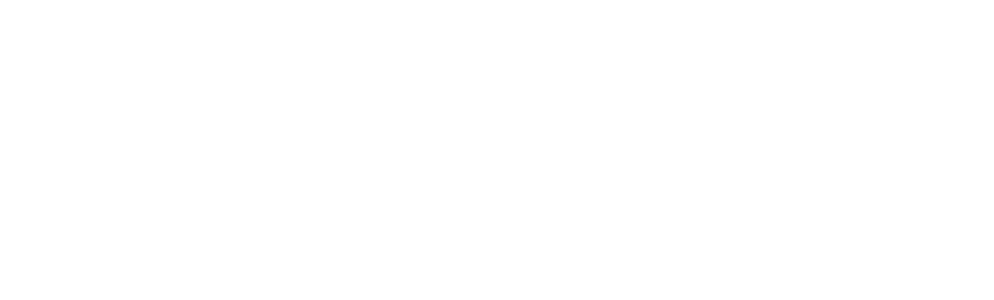
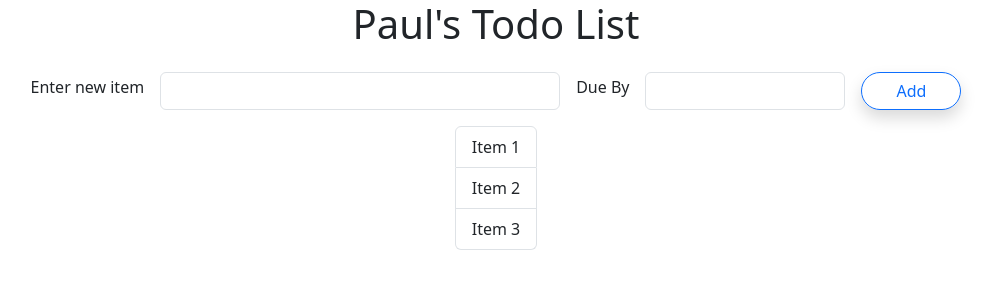
Before and after one commit to paulg44/typescript-weather-app, a React (Create React App) app in the folder my-app/: page /todo in a window 1280 px wide. Before the commit this address had no page. Shown: the top 300 px of the page, without its empty margins (144-1138 px from the left). Built offline with nearby package versions, Linux system fonts and the light colour scheme; the HTML template or start-up script is replaced by a standard one.

Commit message:
add jsx to enter todo and todo list, play around with bootstrap

```diff
--- a/my-app/src/App.tsx
+++ b/my-app/src/App.tsx
@@ -5,6 +5,7 @@
 import WeatherAppDisplay from "./WeatherApp/WeatherAppDisplay";
 import HangmanAppDisplay from "./HangmanTestProject/HangmanAppDisplay";
 import ShoppingCartDisplay from "./ShoppingCart/ShoppingCartAppDisplay";
+import TodoDisplay from "./TodoApp/TodoDisplay";
 
 function App() {
   return (
@@ -14,6 +15,7 @@
         <Route path="/weather" element={<WeatherAppDisplay />}></Route>
         <Route path="/hangman" element={<HangmanAppDisplay />}></Route>
         <Route path="/shopping/*" element={<ShoppingCartDisplay />}></Route>
+        <Route path="/todo/" element={<TodoDisplay />}></Route>
       </Routes>
     </>
   );
--- a/my-app/src/Homepage/Homepage.tsx
+++ b/my-app/src/Homepage/Homepage.tsx
@@ -7,6 +7,7 @@
       <Link to={"/weather"}>Weather App</Link>
       <Link to={"/hangman"}>Hangman</Link>
       <Link to={"/shopping"}>Shopping Cart</Link>
+      <Link to={"/todo"}>Todo List</Link>
     </div>
   );
 }
--- a/my-app/src/TodoApp/EnterNewTodo.tsx
+++ b/my-app/src/TodoApp/EnterNewTodo.tsx
@@ -0,0 +1,23 @@
+// Component for entering new todo
+import { Container, Form, Button } from "react-bootstrap";
+
+function EnterNewTodo() {
+  return (
+    <Container className=" d-flex align-items-center justify-content-center">
+      <Form.Label>Enter new item</Form.Label>
+      <Form.Control className="m-3" style={{ width: "400px" }}></Form.Control>
+      <Form.Label>Due By</Form.Label>
+      <Form.Control className="m-3" style={{ width: "200px" }}></Form.Control>
+
+      <Button
+        variant="outline-primary"
+        className="shadow"
+        style={{ borderRadius: "20px", width: "100px" }}
+      >
+        Add
+      </Button>
+    </Container>
+  );
+}
+
+export default EnterNewTodo;
--- a/my-app/src/TodoApp/TodoDisplay.tsx
+++ b/my-app/src/TodoApp/TodoDisplay.tsx
@@ -0,0 +1,17 @@
+// Component for todo display
+import { Container } from "react-bootstrap";
+import EnterNewTodo from "./EnterNewTodo";
+import TodoList from "./TodoList";
+
+function TodoDisplay() {
+  return (
+    <Container className="d-flex flex-column align-items-center">
+      {/* Make Paul's dynamic? */}
+      <h1>Paul's Todo List</h1>
+      <EnterNewTodo />
+      <TodoList />
+    </Container>
+  );
+}
+
+export default TodoDisplay;
--- a/my-app/src/TodoApp/TodoList.tsx
+++ b/my-app/src/TodoApp/TodoList.tsx
@@ -0,0 +1,16 @@
+// Component to for list items to render
+import { ListGroup } from "react-bootstrap";
+
+function TodoList() {
+  return (
+    <div>
+      <ListGroup>
+        <ListGroup.Item>Item 1</ListGroup.Item>
+        <ListGroup.Item>Item 2</ListGroup.Item>
+        <ListGroup.Item>Item 3</ListGroup.Item>
+      </ListGroup>
+    </div>
+  );
+}
+
+export default TodoList;
```
Also changed, not shown: my-app/src/TodoApp/TodoItem.tsx (+7 -0 lines), my-app/src/TodoApp/TodoSearch.tsx (+7 -0 lines), 1 other file (tests, documents, lock files or other folders).
